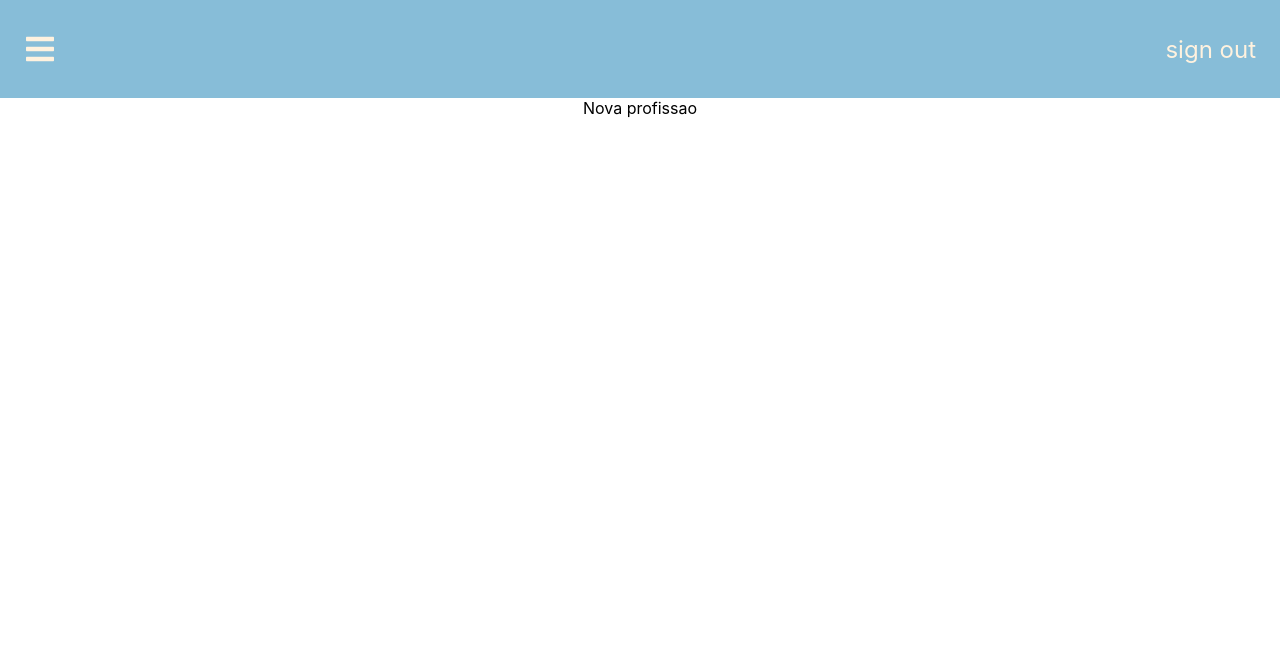
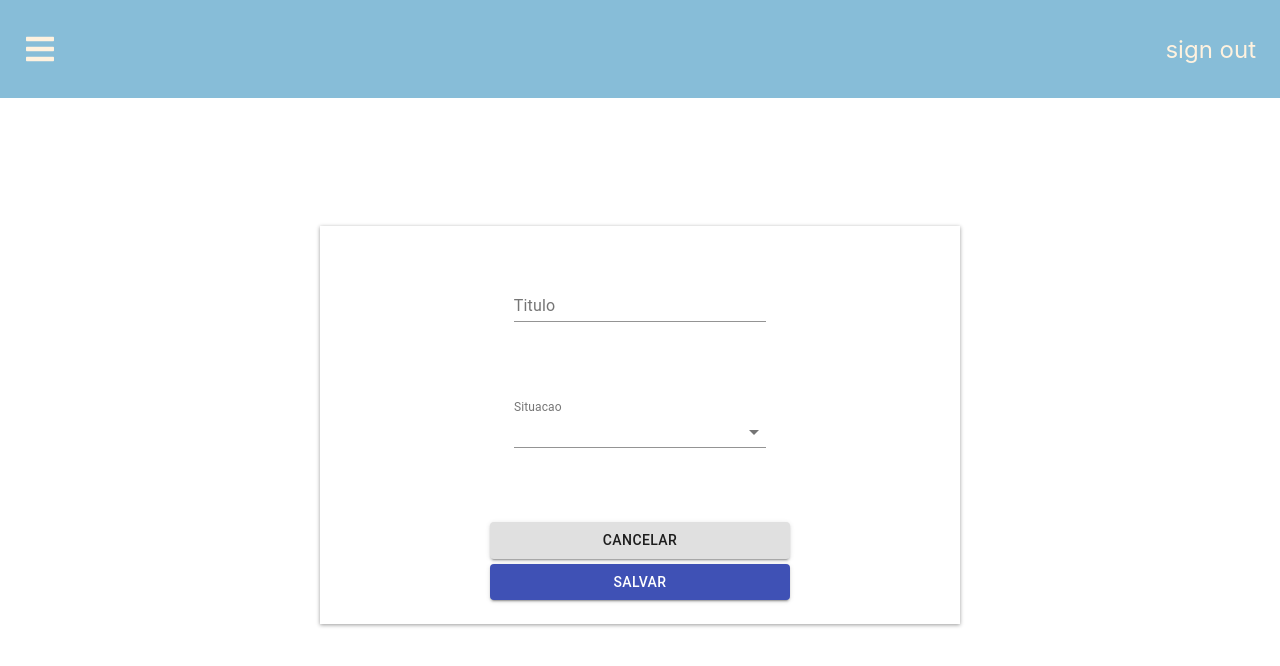
Before and after one commit to dajalac/gerenciador_de_profissionais, a React (Create React App) app in the folder frontend/: page /novaProfissao in a window 1280 px wide. Shown: the top 666 px of the page. Built offline with nearby package versions, Linux system fonts and the light colour scheme.

Commit message:
nova profissao componente done

```diff
--- /dev/null
+++ b/frontend/src/components/Froms/FormProfissao.js
@@ -0,0 +1,84 @@
+import React, {useState} from 'react';
+import { makeStyles } from '@material-ui/core/styles';
+import TextField from '@material-ui/core/TextField';
+import MenuItem from '@material-ui/core/MenuItem';
+import Button from '@material-ui/core/Button';
+import './Forms.css'
+
+
+// dumy data
+const situacoes = [
+    {
+      value: true,
+      label: 'Ativo',
+    },
+    {
+      value: false,
+      label: 'Inativo',
+    },
+  ];
+
+  const useStyles = makeStyles((theme) => ({
+    root: {
+      margin: theme.spacing(3),
+      '& .MuiTextField-root': {
+        margin: theme.spacing(3),
+        width: '25ch',
+
+
+      },
+    },
+  }));
+
+
+
+function FormProfissao() {
+  const classes = useStyles();
+  const [situacao, setSituacao]= useState('Ativo')
+
+  const handleChange = (event) => {
+    setSituacao(event.target.value);
+  };
+
+  return (
+    <div className="forms-container">
+      <form className={classes.root}  noValidate autoComplete="off" >
+        <div >
+          <TextField id="standard-basic" label="Titulo"/>
+        </div>
+        <div style= {{margin:'30px'}}/>
+
+        <div>
+
+        <TextField
+          defaultValue="Normal"
+          id="standard-select-currency"
+          select
+          label="Situacao"
+          value={situacao}
+          onChange={handleChange}
+        >
+          {situacoes.map((option) => (
+            <MenuItem key={option.value} value={option.value}>
+              {option.label}
+            </MenuItem>
+          ))}
+        </TextField>
+        </div>
+
+        <div style= {{margin:'50px'}}/>
+
+        <div>
+          <Button variant="contained" fullWidth>Cancelar</Button>
+        </div>
+        <div style= {{margin:'5px'}}/>
+        <div>
+        <Button variant="contained" color="primary" fullWidth>Salvar</Button>
+        </div>
+
+      </form>
+    </div>
+  );
+}
+
+export default FormProfissao;
--- /dev/null
+++ b/frontend/src/components/Froms/Forms.css
@@ -0,0 +1,23 @@
+.forms-container{
+    width: 50%;
+    display:flex;
+    justify-content: center;
+    box-shadow: 0  1px 4px rgb(0,0,0,0.4);
+
+}
+
+.btn-container{
+    width: 80%;
+}
+
+@media (max-width: 600px){
+    .forms-container{
+        width: 90%;
+    }
+}
+@media (max-width: 500px){
+    .forms-container{
+        width: 100%;
+        box-shadow:none
+    }
+}
--- a/frontend/src/components/Navbar/Navbar.js
+++ b/frontend/src/components/Navbar/Navbar.js
@@ -39,13 +39,13 @@ function Navbar() {
 
                     </li>
                     <li className ='navbar-sidebar-links'>
-                        <Link to ='/novoProfissional'> Cadaster Profissional</Link>
+                        <Link to ='/novoProfissional'> Cadastrar Profissional</Link>
                     </li>
                     <li className ='navbar-sidebar-links'>
                         <Link to ='/listarProfissoes'>Ver Profissoes</Link>
                     </li>
                     <li className ='navbar-sidebar-links'>
-                        <Link to ='/novaProfissao'> Cadaster Profissao</Link>
+                        <Link to ='/novaProfissao'> Cadastrar Profissao</Link>
                     </li>
                     <li className ='navbar-sidebar-links sidebar-signout-menu'>
                         {/* For now it will direct to home page */}
--- a/frontend/src/screens/ListarProfissionais.js
+++ b/frontend/src/screens/ListarProfissionais.js
@@ -1,12 +1,12 @@
 
 import React from 'react';
 import TableProfissionais from '../components/Tables/TableProfissionais';
-import './ListarEntidades.css'
+import './ScreensFormat.css'
 
 
 function ListarProfissionais() {
     return (
-        <divi className ="entity-table-position">
+        <divi className ="screen-position">
             <TableProfissionais/>
         </divi>
     )
--- a/frontend/src/screens/ListarProfissoes.js
+++ b/frontend/src/screens/ListarProfissoes.js
@@ -1,11 +1,11 @@
     import React from 'react';
     import TableProfissoes from '../components/Tables/TableProfissoes';
-    import './ListarEntidades.css';
+    import './ScreensFormat.css';
 
 
     function ListarProfissoes() {
         return (
-            <divi className ="entity-table-position">
+            <divi className ="screen-position">
             <TableProfissoes/>
         </divi>
         )
--- a/frontend/src/screens/NovaProfissao.js
+++ b/frontend/src/screens/NovaProfissao.js
@@ -1,9 +1,11 @@
-import React from 'react'
+import React from 'react';
+import FormProfissao from '../components/Froms/FormProfissao';
+import './ScreensFormat.css'
 
 function NovaProfissao() {
     return (
-        <div>
-            Nova profissao
+        <div className= "screen-position">
+            <FormProfissao/>
         </div>
     )
 }
--- a/frontend/src/screens/ListarEntidades.css
+++ b/frontend/src/screens/ScreensFormat.css
@@ -1,4 +1,4 @@
-.entity-table-position{
+.screen-position{
     margin-top: 10%;
     width: 100%;
     display: flex;
```
Also changed, not shown: frontend/src/components/Froms/cadastrarProfissao.js (deleted).
